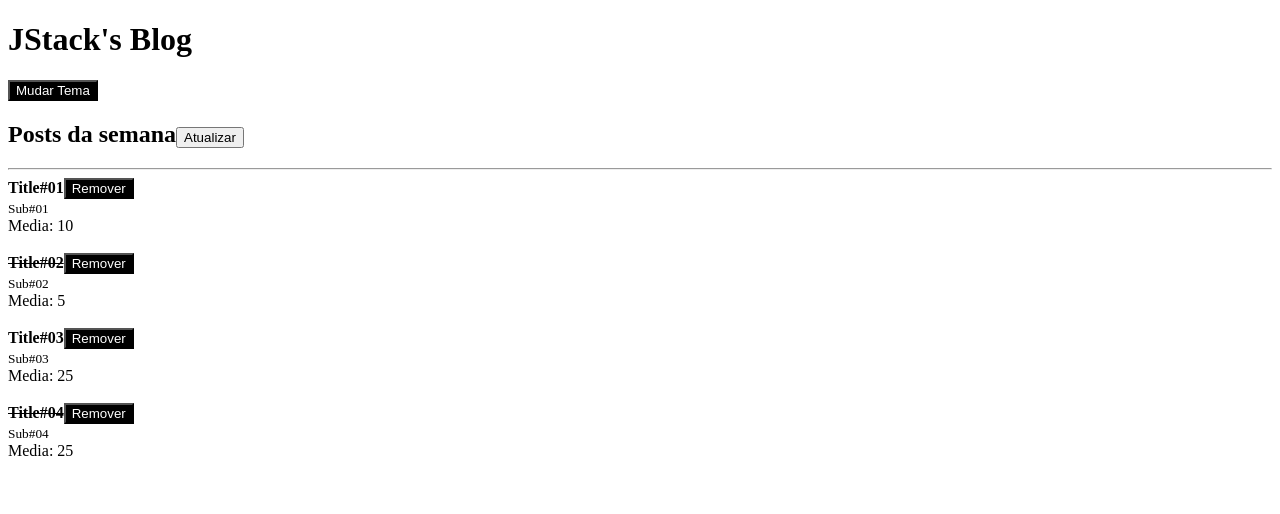
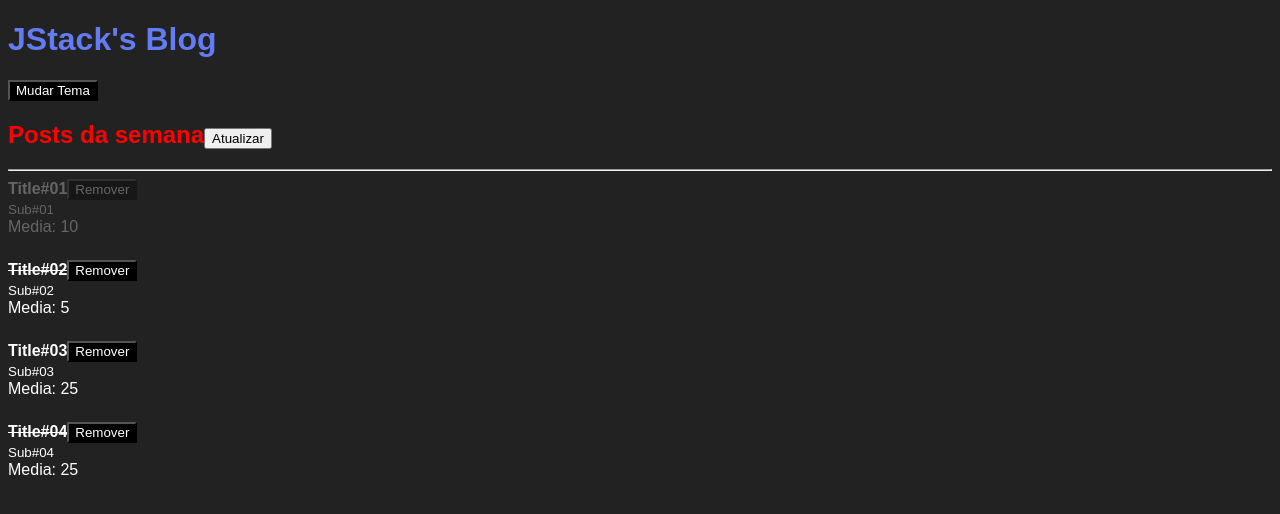
Before and after one commit to luizguiilherme/Estudos, a React app in the folder Cursos/JStack/react-fundamentos/: page / in a window 1280 px wide. Shown: the top 514 px of the page. Built offline with nearby package versions, Linux system fonts and the light colour scheme.

Commit message:
Styles
-> Inline Styles
-> CSS Modules
-> SASS e SASS Modules
-> Classes dinâmicas

```diff
--- a/Cursos/JStack/react-fundamentos/package.json
+++ b/Cursos/JStack/react-fundamentos/package.json
@@ -13,7 +13,11 @@
     "@babel/preset-react": "^7.18.6",
     "babel-loader": "^8.2.5",
     "clean-webpack-plugin": "^4.0.0",
+    "css-loader": "^6.7.1",
     "html-webpack-plugin": "^5.5.0",
+    "sass": "^1.54.0",
+    "sass-loader": "^13.0.2",
+    "style-loader": "^3.3.1",
     "webpack": "^5.74.0",
     "webpack-cli": "^4.10.0",
     "webpack-dev-server": "^4.9.3"
--- a/Cursos/JStack/react-fundamentos/src/App.js
+++ b/Cursos/JStack/react-fundamentos/src/App.js
@@ -3,6 +3,8 @@ import Post from "./Post";
 import Header from "./Header";
 
 import { ThemeProvider } from "./ThemeContext";
+
+import styles from './App.scss';
 
 
 // Render -> Renderizar
@@ -10,10 +12,10 @@ import { ThemeProvider } from "./ThemeContext";
 function App(){
 
   const [posts, setPosts] = useState([
-    {id: Math.random(), title: 'Title#01', subtitle: 'Sub#01', likes: 20, read: false},
-    {id: Math.random(), title: 'Title#02', subtitle: 'Sub#02', likes: 10, read: true},
-    {id: Math.random(), title: 'Title#03', subtitle: 'Sub#03', likes: 50, read: false},
-    {id: Math.random(), title: 'Title#04', subtitle: 'Sub#04', likes: 50, read: true},
+    {id: Math.random(), title: 'Title#01', subtitle: 'Sub#01', likes: 20, read: false, removed: true },
+    {id: Math.random(), title: 'Title#02', subtitle: 'Sub#02', likes: 10, read: true , removed: false},
+    {id: Math.random(), title: 'Title#03', subtitle: 'Sub#03', likes: 50, read: false, removed: false },
+    {id: Math.random(), title: 'Title#04', subtitle: 'Sub#04', likes: 50, read: true , removed: false},
   ]);
 
   function handleRefresh(){
@@ -32,9 +34,12 @@ function App(){
   }
 
   function handleRemovePost(postId){
-    setPosts((prevState) => (
-      prevState.filter(post => post.id !== postId)
-
+    setPosts((prevState) => prevState.map(
+      post => (
+        post.id === postId
+        ? { ...post, removed: true }
+        : post
+        )
     ));
 
   }
@@ -42,7 +47,7 @@ function App(){
     <ThemeProvider>
 
       <Header>
-        <h2>
+        <h2 className={styles.title}>
           Posts da semana
           <button onClick={handleRefresh} >Atualizar</button>
           </h2>
--- /dev/null
+++ b/Cursos/JStack/react-fundamentos/src/App.scss
@@ -0,0 +1,3 @@
+.title{
+  color: red;
+}
--- a/Cursos/JStack/react-fundamentos/src/Header.js
+++ b/Cursos/JStack/react-fundamentos/src/Header.js
@@ -1,6 +1,8 @@
 import React, { useContext } from "react";
 import PropTypes from "prop-types";
 import Button from "./Button";
+
+import styles from './Header.scss'
 
 import { ThemeContext } from "./ThemeContext";
 
@@ -9,7 +11,7 @@ export default function Header(props){
 
   return (
     <>
-      <h1>{props.title}</h1>
+      <h1 className={styles.title}>{props.title}</h1>
       <Button onClick={onToggleTheme}>
         Mudar Tema
       </Button>
--- /dev/null
+++ b/Cursos/JStack/react-fundamentos/src/Header.scss
@@ -0,0 +1,5 @@
+$primary: #637Bf3;
+
+.title{
+  color: $primary;
+}
--- a/Cursos/JStack/react-fundamentos/src/Post.js
+++ b/Cursos/JStack/react-fundamentos/src/Post.js
@@ -1,13 +1,20 @@
 import React from "react";
 import PropTypes from "prop-types";
 import PostHeader from "./PostHeader";
+
+import styles from './Post.scss'
 
 export default function Post(props){
 
 
  return (
-  <>
-  <article>
+  <article
+   className={
+    props.post.removed
+    ? styles.postDeleted
+    : styles.post
+  }
+   >
     <PostHeader
       onRemove={props.onRemove}
       post={{
@@ -20,9 +27,6 @@ export default function Post(props){
     <br />
     Media: {props.post.likes / 2}
   </article>
-  <br />
-
-  </>
  );
 
 }
@@ -35,5 +39,6 @@ Post.propTypes = {
     subtitle: PropTypes.string.isRequired,
     likes: PropTypes.number.isRequired,
     read: PropTypes.bool.isRequired,
+    removed: PropTypes.bool.isRequired,
   }).isRequired,
 }
--- /dev/null
+++ b/Cursos/JStack/react-fundamentos/src/Post.scss
@@ -0,0 +1,9 @@
+.post{
+  margin-bottom: 24px;
+
+}
+
+.postDeleted {
+  margin-bottom: 24px;
+  opacity: 0.3;
+}
--- a/Cursos/JStack/react-fundamentos/src/index.js
+++ b/Cursos/JStack/react-fundamentos/src/index.js
@@ -2,6 +2,7 @@ import React from 'react';
 import ReactDOM from 'react-dom';
 import App from './App'
 
+import './index.scss'
 // "function" Functional Comonent (Componente Funcional)
 
 // "class" Class Component (Componente de Classe)
--- /dev/null
+++ b/Cursos/JStack/react-fundamentos/src/index.scss
@@ -0,0 +1,5 @@
+body {
+  background: #222;
+  color: #fff;
+  font-family: sans-serif;
+}
--- a/Cursos/JStack/react-fundamentos/webpack.config.js
+++ b/Cursos/JStack/react-fundamentos/webpack.config.js
@@ -21,6 +21,19 @@ module.exports = {
         exclude: /node_modules/,
         use: 'babel-loader',
       },
+      {
+        test: /\.scss$/,
+        use: [
+          'style-loader',
+          {
+            loader: 'css-loader',
+            options: {
+              modules: true,
+            }
+          },
+          'sass-loader',
+        ]
+      },
     ],
   },
   devServer: {
```
Also changed, not shown: Cursos/JStack/react-fundamentos/configurandooprojeto.txt, 2 other files (tests, documents, lock files or other folders).
